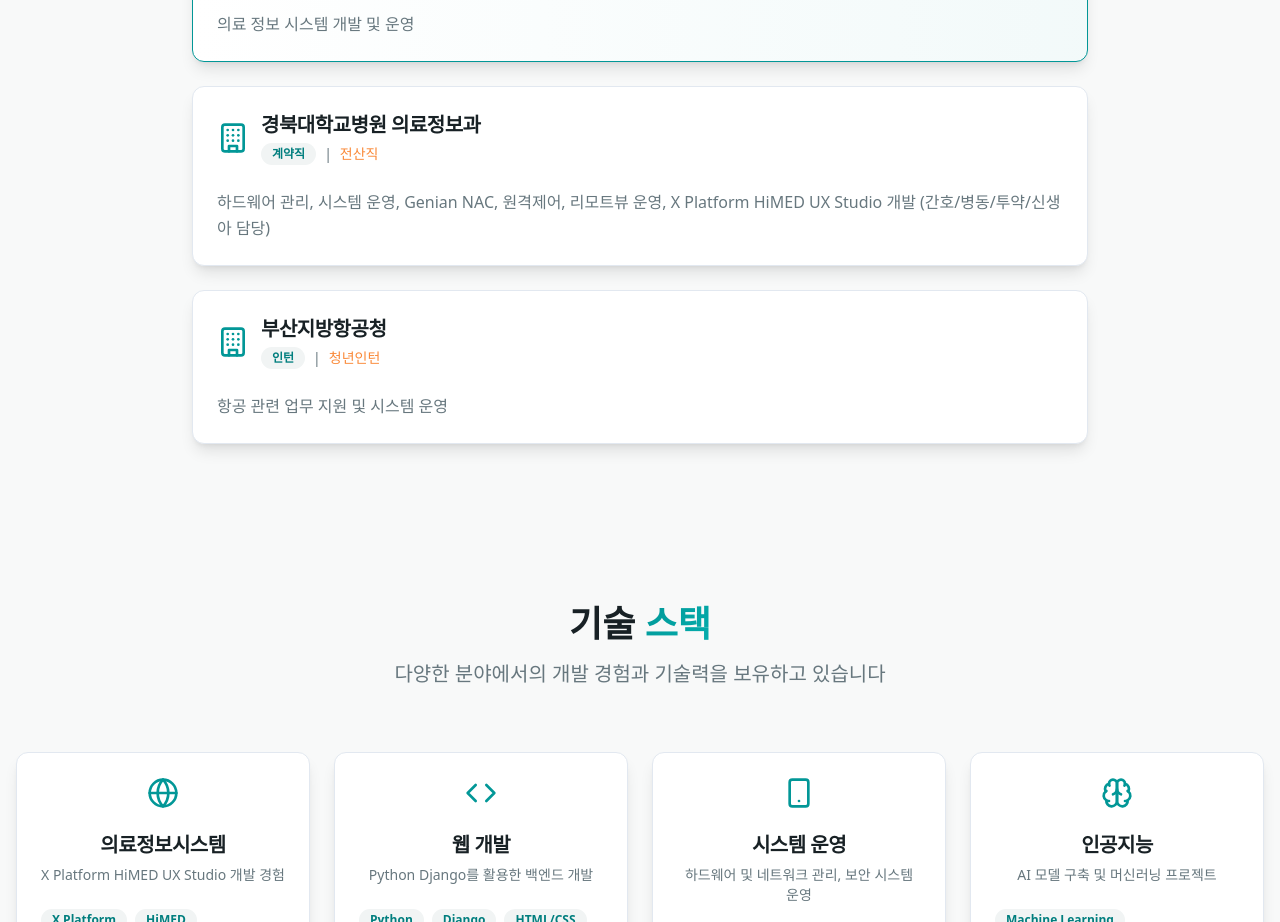
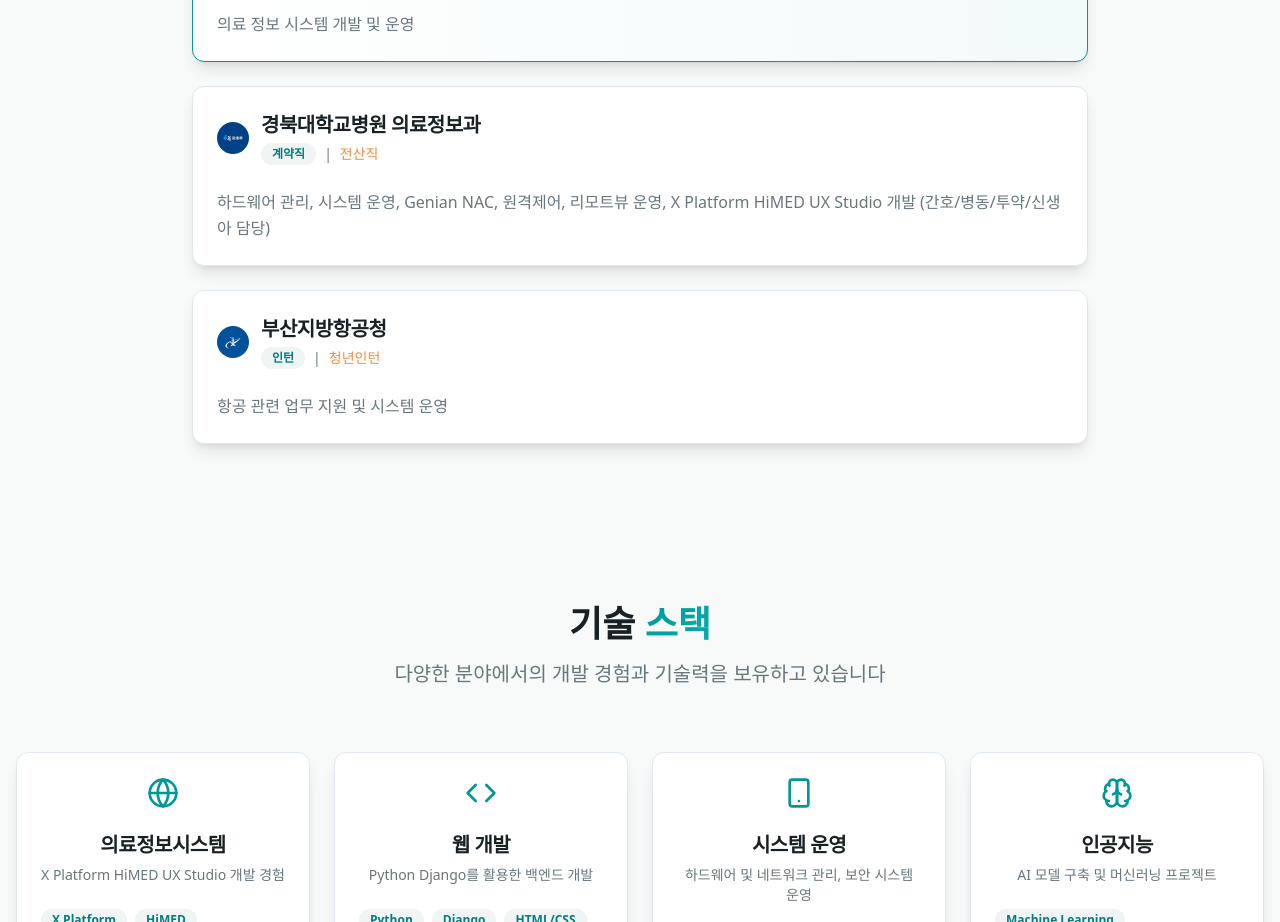
Before and after one commit to chang6park/ulsan-dev-portfolio, a React (Vite) app: page / in a window 1280 px wide. Shown: the part 1120-2042 px from the top of the page. Built offline with nearby package versions, Linux system fonts and the light colour scheme.

Commit message:
Fix image loading issue
The user reported that images are not loading correctly, while their profile picture is. This commit addresses the issue with image loading.

```diff
--- a/src/components/AboutSection.tsx
+++ b/src/components/AboutSection.tsx
@@ -2,6 +2,8 @@ import { Card, CardContent, CardHeader, CardTitle } from "@/components/ui/card";
 import { Badge } from "@/components/ui/badge";
 import { Building } from "lucide-react";
 import uuhLogo from "@/assets/uuh-logo.png";
+import knuhLogo from "@/assets/knuh-logo.png";
+import busanLogo from "@/assets/busan-aviation-logo.png";
 
 const AboutSection = () => {
   const experiences = [
@@ -14,7 +16,7 @@ const AboutSection = () => {
       type: "current"
     },
     {
-      icon: <Building className="w-8 h-8" />,
+      icon: <img src={knuhLogo} alt="경북대학교병원" className="w-8 h-8 rounded-full" />,
       title: "경북대학교병원 의료정보과",
       period: "계약직",
       role: "전산직",
@@ -22,7 +24,7 @@ const AboutSection = () => {
       type: "experience"
     },
     {
-      icon: <Building className="w-8 h-8" />,
+      icon: <img src={busanLogo} alt="부산지방항공청" className="w-8 h-8 rounded-full" />,
       title: "부산지방항공청",
       period: "인턴",
       role: "청년인턴",
```
Also changed, not shown: src/assets/busan-aviation-logo.png (added), src/assets/knuh-logo.png (added).
